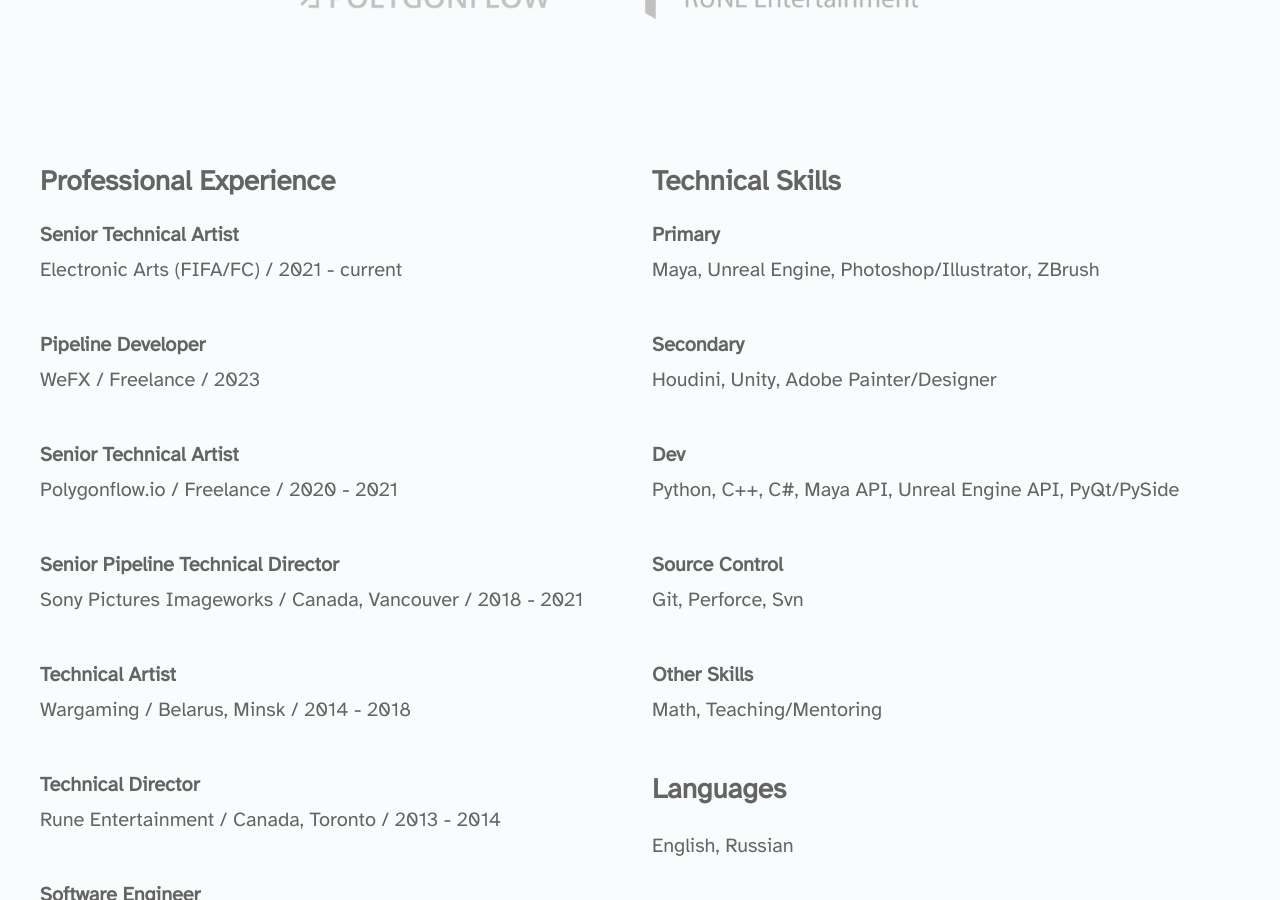
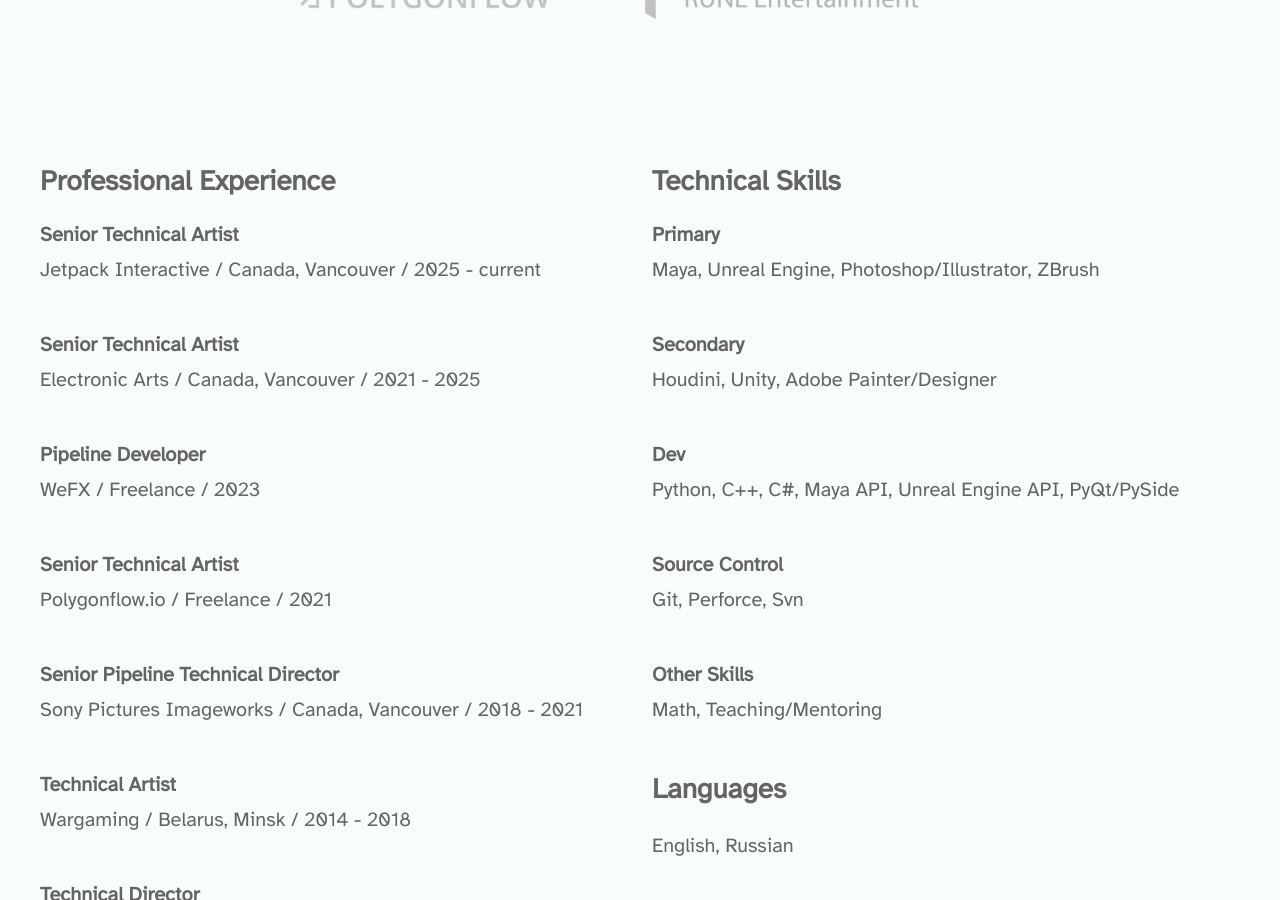
Before and after one commit to volodinroman/volodinroman.github.io, a Jekyll site: the page built from pages/main.html, in a window 1280 px wide and 900 px high, scrolled down 961 px. Built offline with Jekyll 4.4.1, drawn with Linux system fonts in a browser that asks for light colours; nearby versions of some CDN libraries.

Commit message:
updated resume

```diff
--- a/pages/main.html
+++ b/pages/main.html
@@ -2,14 +2,6 @@
 layout: default
 permalink: /
 ---
-
-<!-- <div class="banner max-width-full bg-cross"> -->
-
-    <!-- <div class="container"> -->
-        <!-- <img src="/assets/img/banner.jpg" class="img-fluid" alt="..."> -->
-    <!-- </div> -->
-
-<!-- </div> -->
 
 <!-- About me -->
 <section class="padding-up-5">
@@ -43,7 +35,12 @@
 
                     <li class="py-3">
                         <h5 class="font-weight-600">Senior Technical Artist </h5>
-                        <p>Electronic Arts (FIFA/FC) / 2021 - current</p>
+                        <p>Jetpack Interactive / Canada, Vancouver / 2025 - current</p>
+                    </li>
+
+                    <li class="py-3">
+                        <h5 class="font-weight-600">Senior Technical Artist </h5>
+                        <p>Electronic Arts / Canada, Vancouver / 2021 - 2025</p>
                     </li>
 
                     <li class="py-3">
@@ -53,7 +50,7 @@
 
                     <li class="py-3">
                         <h5 class="font-weight-600">Senior Technical Artist</h5>
-                        <p>Polygonflow.io / Freelance / 2020 - 2021</p>
+                        <p>Polygonflow.io / Freelance / 2021</p>
                     </li>
 
                     <li class="py-3">
```
Also changed, not shown: pages/about.html (+7 -2 lines).
